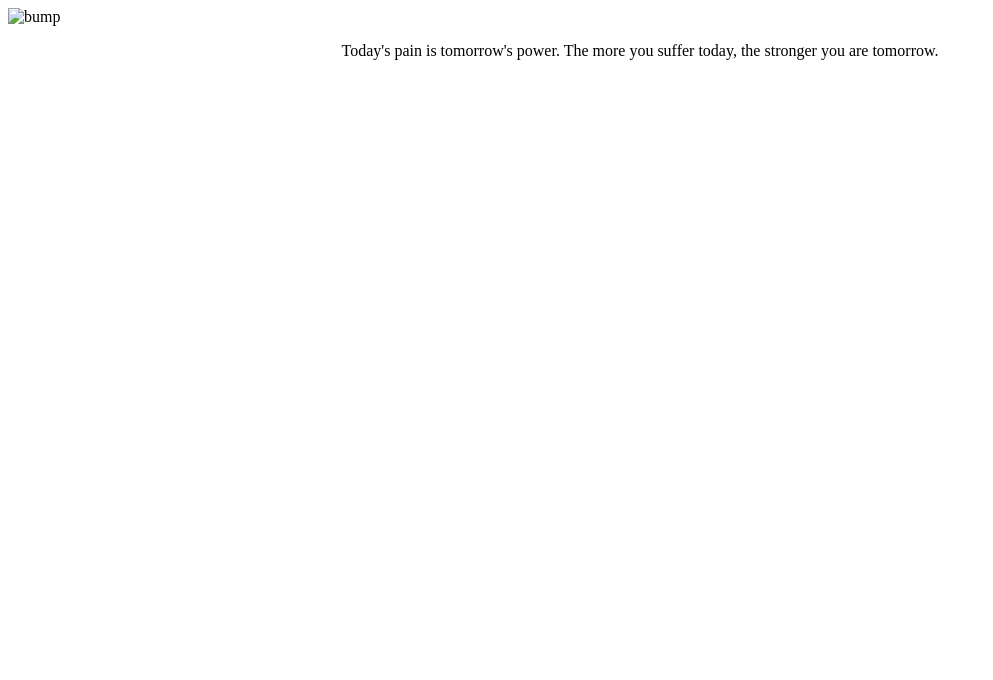
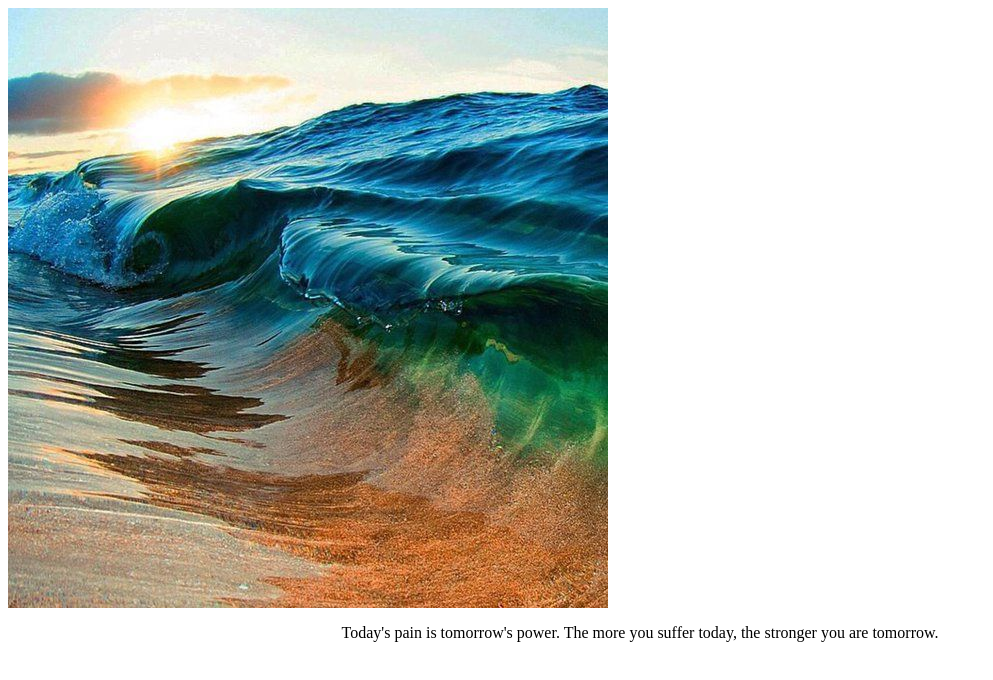
Before and after one commit to AlexandrZT/AlexandrZT.github.io, a plain HTML site: page index.html in a window 1280 px wide. Shown: the whole page, without its empty margins (0-993 px from the left). Drawn offline with Linux system fonts and the light colour scheme.

Commit message:
picture
fixed picture

```diff
--- a/index.html
+++ b/index.html
@@ -33,7 +33,7 @@
 <!-- /Yandex.Metrika counter -->
 
 <body>
-<img src="images/waves.jpg" alt="bump">
+<img src="images/wave.jpg" alt="bump">
 <p align='center'>Today's pain is tomorrow's power. The more you suffer today, the stronger you are tomorrow.</p>
 </body>
 
```
